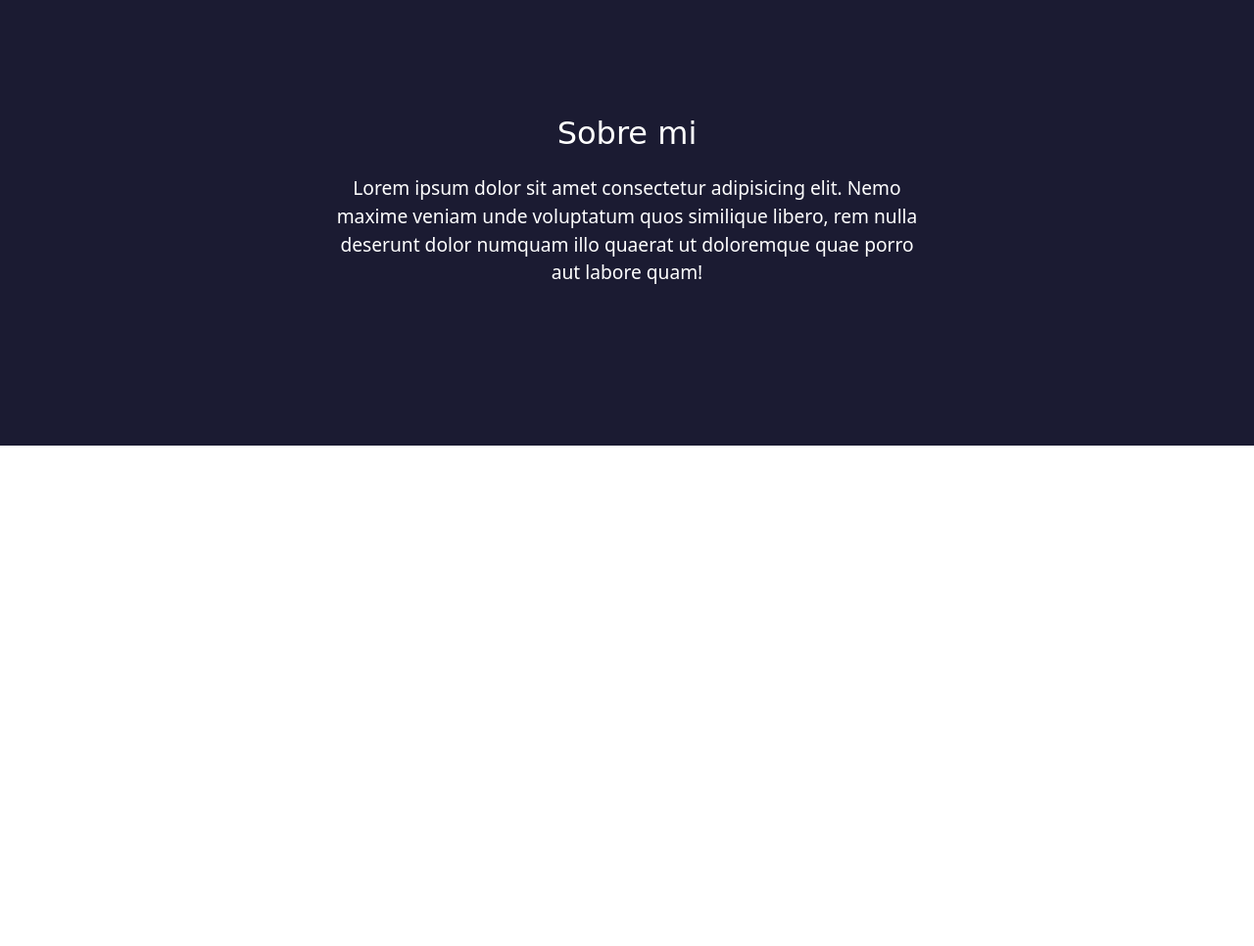
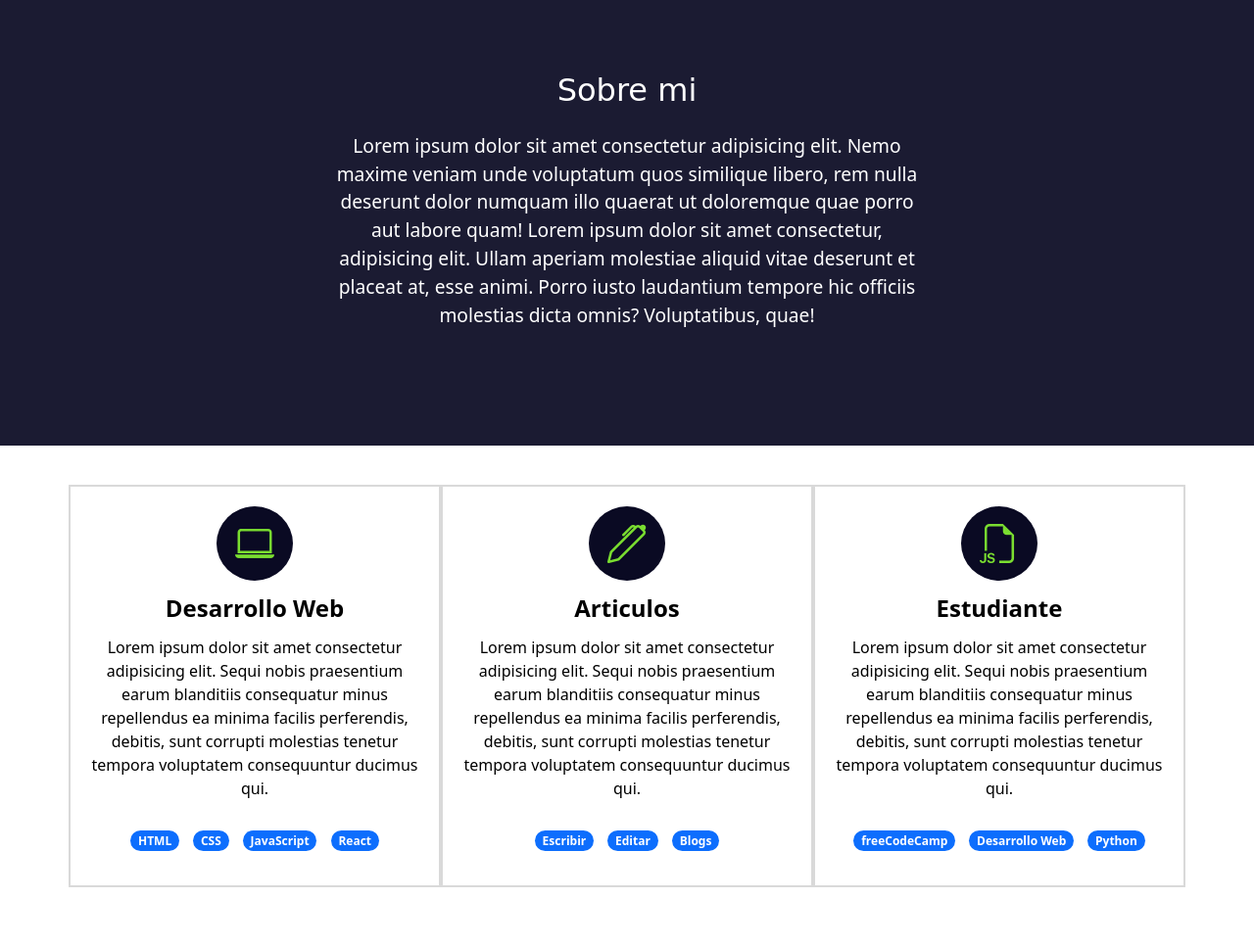
Before and after one commit to jorsonfaieer/cursoBootstrap5, a plain HTML site: page index.html in a window 1280 px wide. Shown: the part 880-1846 px from the top of the page at 98% size. Before the commit the page ends 1335 px from the top, so only its background shows below. Drawn offline with nearby package versions, Linux system fonts and the light colour scheme; a web font is replaced by a local one.

Commit message:
Se termina la seccion Experiencia

```diff
--- a/index.html
+++ b/index.html
@@ -14,6 +14,7 @@
     <link rel="shortcut icon" href="./imagenes/icono.png" type="image/x-icon">
     <!-- Bootstrap -->
     <link href="https://cdn.jsdelivr.net/npm/bootstrap@5.0.2/dist/css/bootstrap.min.css" rel="stylesheet" integrity="sha384-EVSTQN3/azprG1Anm3QDgpJLIm9Nao0Yz1ztcQTwFspd3yD65VohhpuuCOmLASjC" crossorigin="anonymous">
+    <link rel="stylesheet" href="https://cdn.jsdelivr.net/npm/bootstrap-icons@1.10.3/font/bootstrap-icons.css">
     <!-- CSS -->
     <link rel="stylesheet" href="style.css">
     <!-- Google Fonts -->
@@ -35,7 +36,7 @@
             </a>
             <ul class="navbar-nav d-flex justify-content-center align-items-center">
               <li class="nav-item">
-                <a class="nav-link" href="#">Sobre mi</a>
+                <a class="nav-link" href="#sobre-mi">Sobre mi</a>
               </li>
               <li class="nav-item">
                 <a class="nav-link" href="#">Proyectos</a>
@@ -60,10 +61,49 @@
       </section>
 
       <!-- Secction Sobre mi -->
-      <section class="sobre-mi seccion-oscura">
+      <section class="sobre-mi seccion-oscura" id="sobre-mi">
         <div class="contenedor">
             <h2 class="seccion-titulo">Sobre mi</h2>
-            <p class="seccion-texto">Lorem ipsum dolor sit amet consectetur adipisicing elit. Nemo maxime veniam unde voluptatum quos similique libero, rem nulla deserunt dolor numquam illo quaerat ut doloremque quae porro aut labore quam!</p>
+            <p class="seccion-texto">Lorem ipsum dolor sit amet consectetur adipisicing elit. Nemo maxime veniam unde voluptatum quos similique libero, rem nulla deserunt dolor numquam illo quaerat ut doloremque quae porro aut labore quam! Lorem ipsum dolor sit amet consectetur, adipisicing elit. Ullam aperiam molestiae aliquid vitae deserunt et placeat at, esse animi. Porro iusto laudantium tempore hic officiis molestias dicta omnis? Voluptatibus, quae!</p>
+        </div>
+      </section>
+
+      <!-- Seccion Experiencia -->
+      <section class="experiencia seccion-clara">
+        <div class="container text-center">
+            <div class="row">
+                <div class="columna col-12 col-lg-4">
+                    <i class="bi bi-laptop"></i>
+                    <p class="experiencia-titulo">Desarrollo Web</p>
+                    <p>Lorem ipsum dolor sit amet consectetur adipisicing elit. Sequi nobis praesentium earum blanditiis consequatur minus repellendus ea minima facilis perferendis, debitis, sunt corrupti molestias tenetur tempora voluptatem consequuntur ducimus qui.</p>
+                    <div class="badges-contenedor">
+                        <span class="badge rounded-pill bg-primary">HTML</span>
+                        <span class="badge rounded-pill bg-primary">CSS</span>
+                        <span class="badge rounded-pill bg-primary">JavaScript</span>
+                        <span class="badge rounded-pill bg-primary">React</span>
+                    </div>
+                </div>
+                <div class="columna col-12 col-lg-4">
+                    <i class="bi bi-pen"></i>
+                    <p class="experiencia-titulo">Articulos</p>
+                    <p>Lorem ipsum dolor sit amet consectetur adipisicing elit. Sequi nobis praesentium earum blanditiis consequatur minus repellendus ea minima facilis perferendis, debitis, sunt corrupti molestias tenetur tempora voluptatem consequuntur ducimus qui.</p>
+                    <div class="badges-contenedor">
+                        <span class="badge rounded-pill bg-primary">Escribir</span>
+                        <span class="badge rounded-pill bg-primary">Editar</span>
+                        <span class="badge rounded-pill bg-primary">Blogs</span>
+                    </div>
+                </div>
+                <div class="columna col-12 col-lg-4">
+                    <i class="bi bi-filetype-js"></i>
+                    <p class="experiencia-titulo">Estudiante</p>
+                    <p>Lorem ipsum dolor sit amet consectetur adipisicing elit. Sequi nobis praesentium earum blanditiis consequatur minus repellendus ea minima facilis perferendis, debitis, sunt corrupti molestias tenetur tempora voluptatem consequuntur ducimus qui.</p>
+                    <div class="badges-contenedor">
+                        <span class="badge rounded-pill bg-primary">freeCodeCamp</span>
+                        <span class="badge rounded-pill bg-primary">Desarrollo Web</span>
+                        <span class="badge rounded-pill bg-primary">Python</span>
+                    </div>
+                </div>
+            </div>
         </div>
       </section>
 
--- a/style.css
+++ b/style.css
@@ -19,6 +19,11 @@ h1{
 .seccion-oscura{
     color: #fff;
     background-color: #1b1b32;
+}
+
+.seccion-clara{
+    color: #000;
+    background-color: #fff;
 }
 
 .seccion-titulo{
@@ -77,6 +82,51 @@ h1{
     text-align: center;
 }
 
+/* Seccion EXPERIENCIA */
+.experiencia{
+    padding: 40px 40px 60px 40px;
+}
+
+.experiencia .columna{
+    padding: 20px;
+    border: 2px solid #8080804d;
+    display: flex;
+    align-items: center;
+    flex-direction: column;
+    justify-content: space-evenly;
+    transition: all 0.2s ease-in;
+}
+
+.experiencia .columna:hover{
+    color: #fff;
+    background-color: #1b1b32;
+    cursor: default;
+}
+
+.experiencia i{
+    font-size: 2.5rem;
+    color: #7ade30;
+    background-color: #0a0a23;
+    padding: 8px 19px;
+    border-radius: 50%;
+}
+
+.experiencia-titulo{
+    font-size: 1.5rem;
+    font-weight: bold;
+    margin: 10px 0;
+}
+
+.badges-contenedor{
+    font-size: 1rem;
+    font-weight: bold;
+    margin: 10px 0;
+}
+
+.badge{
+    margin: 5px;
+}
+
 /* Adaptable (responsivo) */
 
 @media screen and (max-width: 767px){
```
